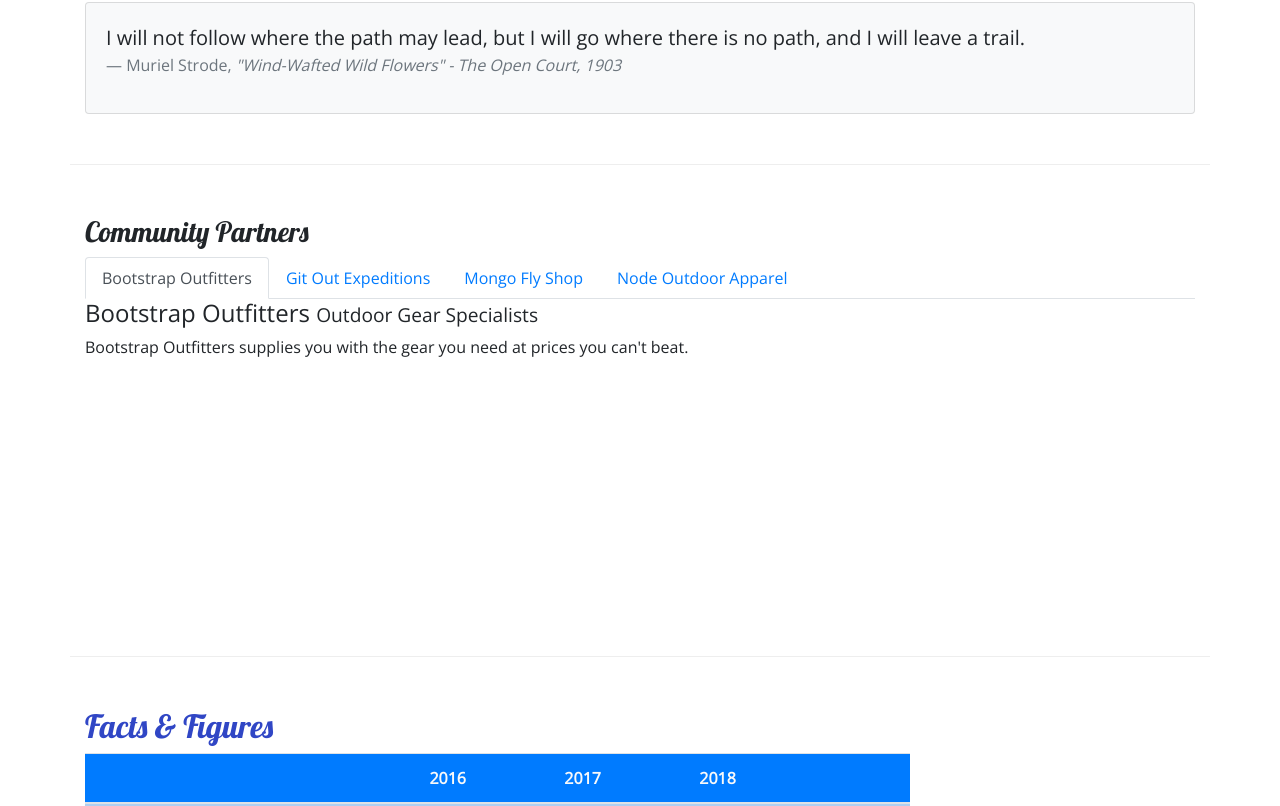
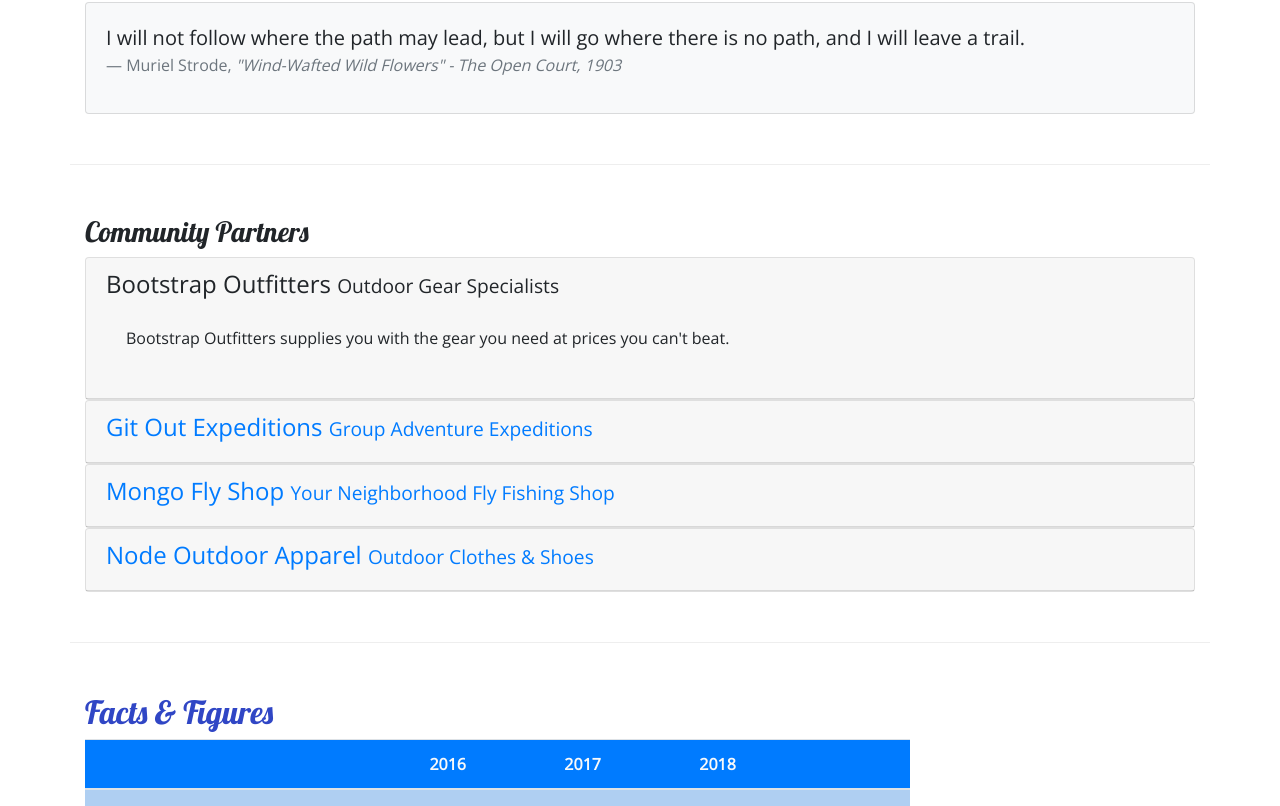
Before and after one commit to KarenJFP03/nucampsite, a website: page aboutus.html in a window 1280 px wide. Shown: the part 664-1470 px from the top of the page. Drawn offline with nearby package versions, Linux system fonts and the light colour scheme.

Commit message:
Accordion

```diff
--- a/aboutus.html
+++ b/aboutus.html
@@ -99,30 +99,64 @@
         </div>
 
         <div class="row row-content">
-            <div class="col-12">
+            <div class="col">
                 <h3>Community Partners</h3>
-                <ul class="nav nav-tabs">
-                    <li class="nav-item"><a class="nav-link active" href="#bootstrap" role="tab" data-toggle="tab">Bootstrap Outfitters</a></li>
-                    <li class="nav-item"><a class="nav-link" href="#git" role="tab" data-toggle="tab">Git Out Expeditions</a></li>
-                    <li class="nav-item"><a class="nav-link" href="#mongo" role="tab" data-toggle="tab">Mongo Fly Shop</a></li>
-                    <li class="nav-item"><a class="nav-link" href="#node" role="tab" data-toggle="tab">Node Outdoor Apparel</a></li>
-                </ul>
-                <div class="tab content">
-                    <div role="tabpanel" class="tab-pane fade show active" id="bootstrap">
-                        <h4>Bootstrap Outfitters <small>Outdoor Gear Specialists</small></h4>
-                        <p class="d-none d-sm-block">Bootstrap Outfitters supplies you with the gear you need at prices you can't beat.</p>
+                <div id="accordion">
+                    <div class="card">
+                        <div role="tab" class="card-header">
+                            <h4>
+                                <a data-toggle="collapse" data-target="#bootstrap">
+                                    Bootstrap Outfitters <small>Outdoor Gear Specialists</small>
+                                </a>
+                            </h4>
+                            <div class="collapse show" id="bootstrap" data-parent="#accordion">
+                                <div class="card-body">
+                                    <p class="d-none d-sm-block">Bootstrap Outfitters supplies you with the gear you need at prices you can't beat.</p>
+                                </div>
+                            </div>
+                        </div>
                     </div>
-                    <div role="tabpanel" class="tab-pane fade" id="git">
-                        <h4>Git Out Expeditions <small>Group Adventure Expeditions</small></h4>
-                        <p class="d-none d-sm-block">Join Git Out Expeditions to explore new horizons with a group of other adventurers!</p>
+                    <div class="card">
+                        <div role="tab" class="card-header">
+                            <h4>
+                                <a class="collapsed" data-toggle="collapse" data-target="#git">
+                                    Git Out Expeditions <small>Group Adventure Expeditions</small>
+                                </a>
+                            </h4>
+                            <div class="collapse" id="git" data-parent="#accordion">
+                                <div class="card-body">
+                                    <p class="d-none d-sm-block">Join Git Out Expeditions to explore new horizons with a group of other adventurers!</p>
+                               </div>
+                            </div>
+                        </div>
                     </div>
-                    <div role="tabpanel" class="tab-pane fade" id="mongo">
-                        <h4>Mongo Fly Shop <small>Your Neighborhood Fly Fishing Shop</small></h4>
-                        <p class="d-none d-sm-block">Need a new fishing pole, a tacklebox, or flies of all kinds? Stop by Mongo Fly Shop.</p>
+                    <div class="card">
+                        <div role="tab" class="card-header">
+                            <h4>
+                                <a class="collapsed" data-toggle="collapse" data-target="#mongo">
+                                    Mongo Fly Shop <small>Your Neighborhood Fly Fishing Shop</small>
+                                </a>
+                            </h4>
+                            <div class="collapse" id="mongo" data-parent="#accordion">
+                                <div class="card-body">
+                                    <p class="d-none d-sm-block">Need a new fishing pole, a tacklebox, or flies of all kinds? Stop by Mongo Fly Shop.</p>
+                                </div>
+                            </div>
+                        </div>
                     </div>
-                    <div role="tabpanel" class="tab-pane fade" id="node">
-                        <h4>Node Outdoor Apparel <small>Outdoor Clothes & Shoes</small></h4>
-                        <p class="d-none d-sm-block">From polar fleeces to swimsuits, hiking boots to waders, a visit to Node will be sure to get you covered.</p>
+                    <div class="card">
+                        <div role="tab" class="card-header">
+                            <h4>
+                                <a class="collapsed" data-toggle="collapse" data-target="#node">
+                                    Node Outdoor Apparel <small>Outdoor Clothes & Shoes</small>
+                                </a>
+                            </h4>
+                            <div class="collapse" id="node" data-parent="#accordion">
+                                <div class="card-body">
+                                    <p class="d-none d-sm-block">From polar fleeces to swimsuits, hiking boots to waders, a visit to Node will be sure to get you covered.</p>
+                                </div>
+                            </div>
+                        </div>
                     </div>
                 </div>
             </div>
--- a/css/styles.css
+++ b/css/styles.css
@@ -35,9 +35,3 @@ header h2 {
 .navbar-dark {
     background-color: #901CAD;
 }
-
-.tab-content {
-    border: 1px solid #DDD;
-    border-top: none;
-    padding: 10px
-}
```
